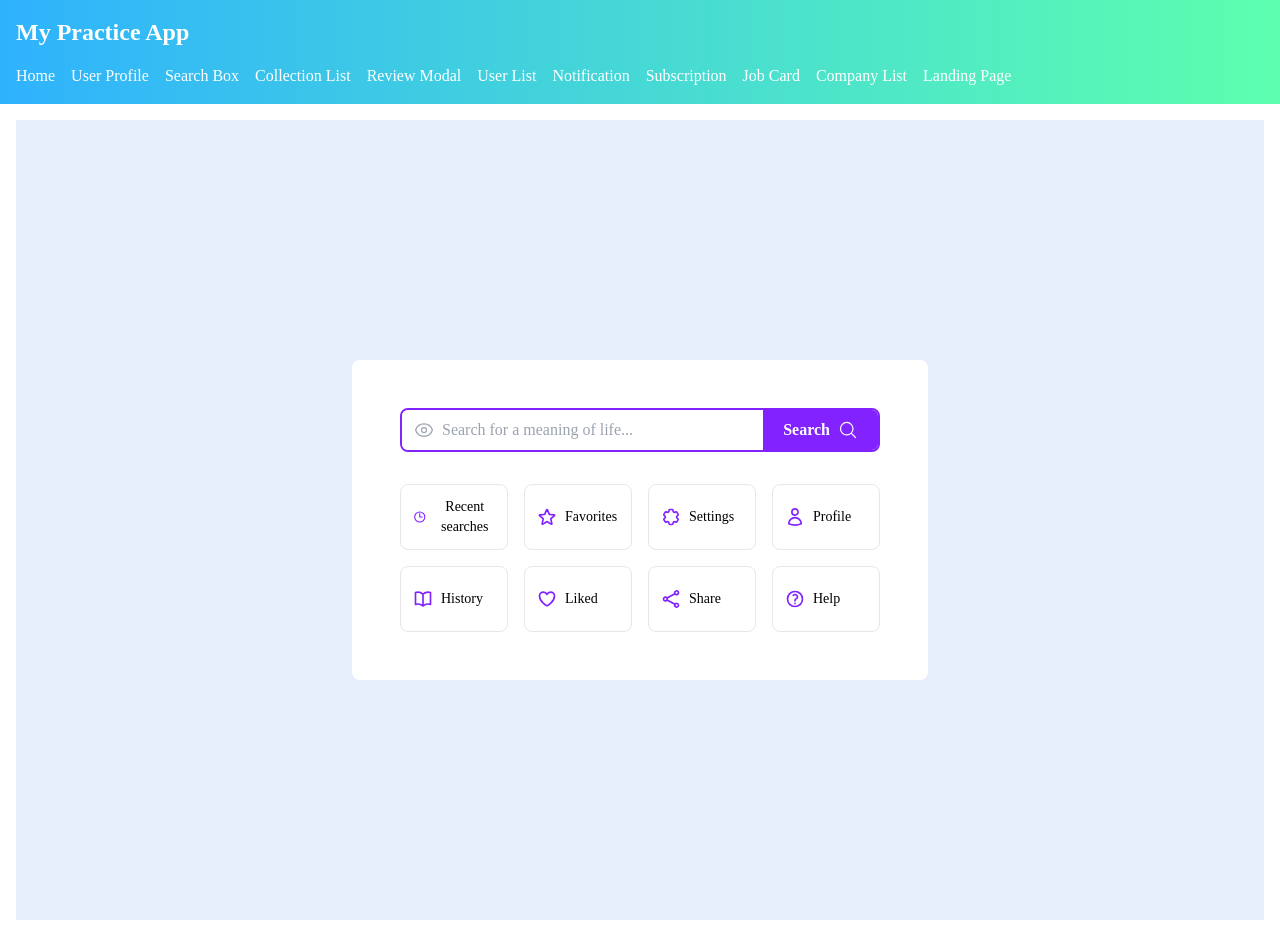
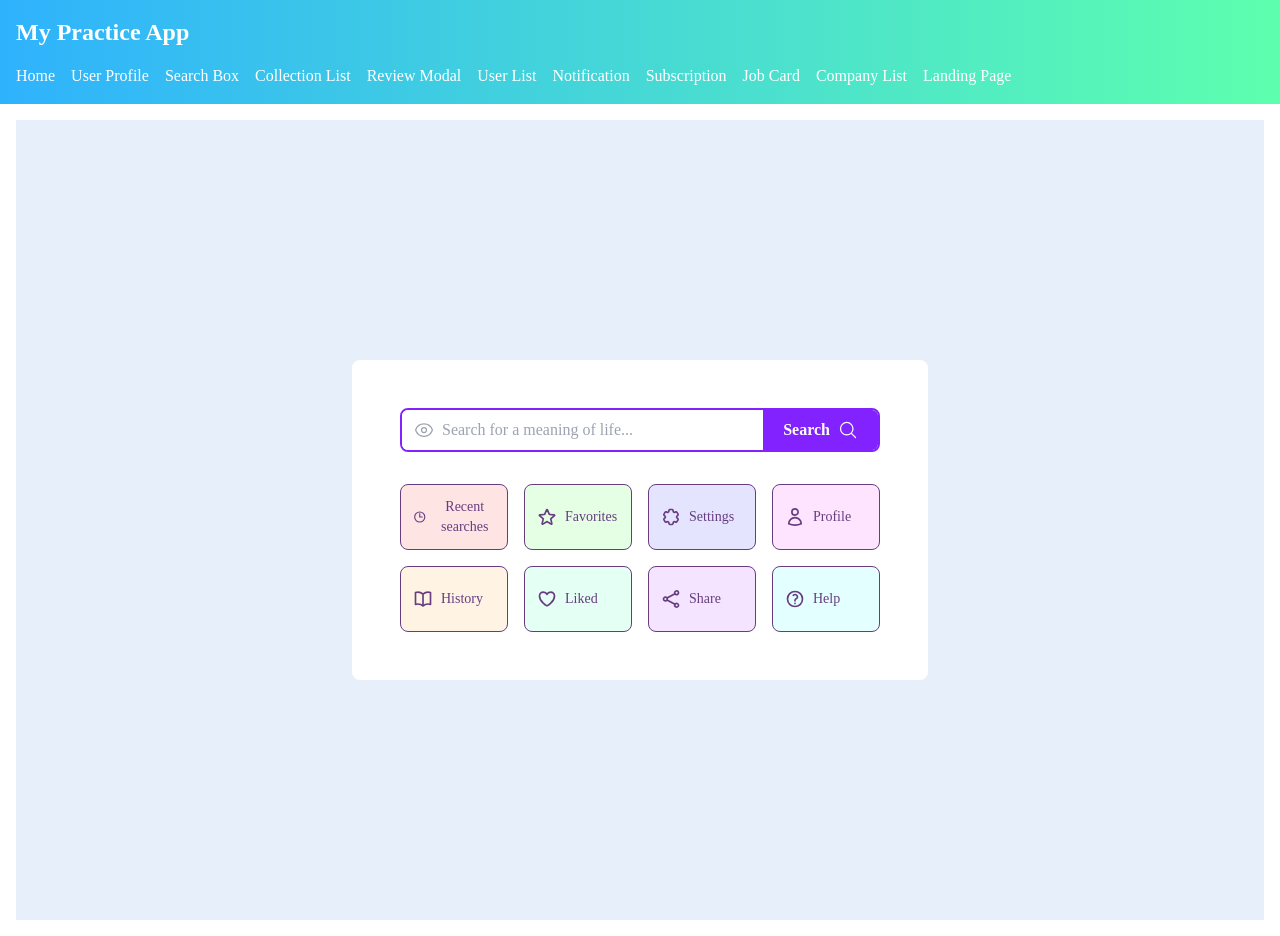
Before and after one commit to AnVuTrong/learn-tailwind, a React (Create React App) app: page /two-search-box in a window 1280 px wide. Built offline with nearby package versions, Linux system fonts and the light colour scheme.

Commit message:
finish search box

```diff
--- a/src/components/search-box.components/search-box-button.component.tsx
+++ b/src/components/search-box.components/search-box-button.component.tsx
@@ -4,15 +4,18 @@ import { ButtonProps } from '../../types/types';
 export const SearchBoxButton: React.FC<ButtonProps> = ({ button, onClick }) => {
   return (
     <button
-      className='flex items-center gap-2 p-3 rounded-lg border border-gray-200 hover:bg-gray-50 transition-colors'
+      className='flex items-center gap-2 p-3 rounded-lg border border-[#673d80] hover:opacity-80 transition-colors'
       onClick={onClick}
+      style={{
+        backgroundColor: button.bgColor,
+      }}
     >
       <svg
         xmlns='http://www.w3.org/2000/svg'
-        className='size-5 text-[#8222ff]'
+        className='size-5'
         viewBox='0 0 24 24'
         fill='none'
-        stroke='currentColor'
+        stroke='#673d80'
         strokeWidth='2'
       >
         <path
@@ -21,7 +24,7 @@ export const SearchBoxButton: React.FC<ButtonProps> = ({ button, onClick }) => {
           d={button.icon}
         />
       </svg>
-      <span className='text-sm'>{button.label}</span>
+      <span className='text-sm text-[#673d80]'>{button.label}</span>
     </button>
   );
 };
--- a/src/constants/search-box-buttons.constants.ts
+++ b/src/constants/search-box-buttons.constants.ts
@@ -4,41 +4,49 @@ export const SEARCH_BOX_BUTTONS: SearchBoxButton[] = [
   {
     id: 'recent',
     label: 'Recent searches',
-    icon: 'M12 6v6h4.5m4.5 0a9 9 0 11-18 0 9 9 0 0118 0z'
+    icon: 'M12 6v6h4.5m4.5 0a9 9 0 11-18 0 9 9 0 0118 0z',
+    bgColor: '#FFE4E4'
   },
   {
     id: 'favorites',
     label: 'Favorites',
-    icon: 'M11.48 3.499a.562.562 0 011.04 0l2.125 5.111a.563.563 0 00.475.345l5.518.442c.499.04.701.663.321.988l-4.204 3.602a.563.563 0 00-.182.557l1.285 5.385a.562.562 0 01-.84.61l-4.725-2.885a.563.563 0 00-.586 0L6.982 20.54a.562.562 0 01-.84-.61l1.285-5.386a.562.562 0 00-.182-.557l-4.204-3.602a.563.563 0 01.321-.988l5.518-.442a.563.563 0 00.475-.345L11.48 3.5z'
+    icon: 'M11.48 3.499a.562.562 0 011.04 0l2.125 5.111a.563.563 0 00.475.345l5.518.442c.499.04.701.663.321.988l-4.204 3.602a.563.563 0 00-.182.557l1.285 5.385a.562.562 0 01-.84.61l-4.725-2.885a.563.563 0 00-.586 0L6.982 20.54a.562.562 0 01-.84-.61l1.285-5.386a.562.562 0 00-.182-.557l-4.204-3.602a.563.563 0 01.321-.988l5.518-.442a.563.563 0 00.475-.345L11.48 3.5z',
+    bgColor: '#E4FFE4'
   },
   {
     id: 'settings',
     label: 'Settings',
-    icon: 'M9.594 3.94c.09-.542.56-.94 1.11-.94h2.593c.55 0 1.02.398 1.11.94l.213 1.281c.063.374.313.686.645.87.074.04.147.083.22.127.324.196.72.257 1.075.124l1.217-.456a1.125 1.125 0 011.37.49l1.296 2.247a1.125 1.125 0 01-.26 1.431l-1.003.827c-.293.24-.438.613-.431.992a6.759 6.759 0 010 .255c-.007.378.138.75.43.99l1.005.828c.424.35.534.954.26 1.43l-1.298 2.247a1.125 1.125 0 01-1.369.491l-1.217-.456c-.355-.133-.75-.072-1.076.124a6.57 6.57 0 01-.22.128c-.331.183-.581.495-.644.869l-.213 1.28c-.09.543-.56.941-1.11.941h-2.594c-.55 0-1.02-.398-1.11-.94l-.213-1.281c-.062-.374-.312-.686-.644-.87a6.52 6.52 0 01-.22-.127c-.325-.196-.72-.257-1.076-.124l-1.217.456a1.125 1.125 0 01-1.369-.49l-1.297-2.247a1.125 1.125 0 01.26-1.431l1.004-.827c.292-.24.437-.613.43-.992a6.932 6.932 0 010-.255c.007-.378-.138-.75-.43-.99l-1.004-.828a1.125 1.125 0 01-.26-1.43l1.297-2.247a1.125 1.125 0 011.37-.491l1.216.456c.356.133.751.072 1.076-.124.072-.044.146-.087.22-.128.332-.183.582-.495.644-.869l.214-1.281z'
+    icon: 'M9.594 3.94c.09-.542.56-.94 1.11-.94h2.593c.55 0 1.02.398 1.11.94l.213 1.281c.063.374.313.686.645.87.074.04.147.083.22.127.324.196.72.257 1.075.124l1.217-.456a1.125 1.125 0 011.37.49l1.296 2.247a1.125 1.125 0 01-.26 1.431l-1.003.827c-.293.24-.438.613-.431.992a6.759 6.759 0 010 .255c-.007.378.138.75.43.99l1.005.828c.424.35.534.954.26 1.43l-1.298 2.247a1.125 1.125 0 01-1.369.491l-1.217-.456c-.355-.133-.75-.072-1.076.124a6.57 6.57 0 01-.22.128c-.331.183-.581.495-.644.869l-.213 1.28c-.09.543-.56.941-1.11.941h-2.594c-.55 0-1.02-.398-1.11-.94l-.213-1.281c-.062-.374-.312-.686-.644-.87a6.52 6.52 0 01-.22-.127c-.325-.196-.72-.257-1.076-.124l-1.217.456a1.125 1.125 0 01-1.369-.49l-1.297-2.247a1.125 1.125 0 01.26-1.431l1.004-.827c.292-.24.437-.613.43-.992a6.932 6.932 0 010-.255c.007-.378-.138-.75-.43-.99l-1.004-.828a1.125 1.125 0 01-.26-1.43l1.297-2.247a1.125 1.125 0 011.37-.491l1.216.456c.356.133.751.072 1.076-.124.072-.044.146-.087.22-.128.332-.183.582-.495.644-.869l.214-1.281z',
+    bgColor: '#E4E4FF'
   },
   {
     id: 'profile',
     label: 'Profile',
-    icon: 'M15.75 6a3.75 3.75 0 11-7.5 0 3.75 3.75 0 017.5 0zM4.501 20.118a7.5 7.5 0 0114.998 0A17.933 17.933 0 0112 21.75c-2.676 0-5.216-.584-7.499-1.632z'
+    icon: 'M15.75 6a3.75 3.75 0 11-7.5 0 3.75 3.75 0 017.5 0zM4.501 20.118a7.5 7.5 0 0114.998 0A17.933 17.933 0 0112 21.75c-2.676 0-5.216-.584-7.499-1.632z',
+    bgColor: '#FFE4FF'
   },
   {
     id: 'history',
     label: 'History',
-    icon: 'M12 6.042A8.967 8.967 0 006 3.75c-1.052 0-2.062.18-3 .512v14.25A8.987 8.987 0 016 18c2.305 0 4.408.867 6 2.292m0-14.25a8.966 8.966 0 016-2.292c1.052 0 2.062.18 3 .512v14.25A8.987 8.987 0 0018 18a8.967 8.967 0 00-6 2.292m0-14.25v14.25'
+    icon: 'M12 6.042A8.967 8.967 0 006 3.75c-1.052 0-2.062.18-3 .512v14.25A8.987 8.987 0 016 18c2.305 0 4.408.867 6 2.292m0-14.25a8.966 8.966 0 016-2.292c1.052 0 2.062.18 3 .512v14.25A8.987 8.987 0 0018 18a8.967 8.967 0 00-6 2.292m0-14.25v14.25',
+    bgColor: '#FFF4E4'
   },
   {
     id: 'liked',
     label: 'Liked',
-    icon: 'M21 8.25c0-2.485-2.099-4.5-4.688-4.5-1.935 0-3.597 1.126-4.312 2.733-.715-1.607-2.377-2.733-4.313-2.733C5.1 3.75 3 5.765 3 8.25c0 7.22 9 12 9 12s9-4.78 9-12z'
+    icon: 'M21 8.25c0-2.485-2.099-4.5-4.688-4.5-1.935 0-3.597 1.126-4.312 2.733-.715-1.607-2.377-2.733-4.313-2.733C5.1 3.75 3 5.765 3 8.25c0 7.22 9 12 9 12s9-4.78 9-12z',
+    bgColor: '#E4FFF4'
   },
   {
     id: 'share',
     label: 'Share',
-    icon: 'M7.217 10.907a2.25 2.25 0 100 2.186m0-2.186c.18.324.283.696.283 1.093s-.103.77-.283 1.093m0-2.186l9.566-5.314m-9.566 7.5l9.566 5.314m0 0a2.25 2.25 0 103.935 2.186 2.25 2.25 0 00-3.935-2.186zm0-12.814a2.25 2.25 0 103.933-2.185 2.25 2.25 0 00-3.933 2.185z'
+    icon: 'M7.217 10.907a2.25 2.25 0 100 2.186m0-2.186c.18.324.283.696.283 1.093s-.103.77-.283 1.093m0-2.186l9.566-5.314m-9.566 7.5l9.566 5.314m0 0a2.25 2.25 0 103.935 2.186 2.25 2.25 0 00-3.935-2.186zm0-12.814a2.25 2.25 0 103.933-2.185 2.25 2.25 0 00-3.933 2.185z',
+    bgColor: '#F4E4FF'
   },
   {
     id: 'help',
     label: 'Help',
-    icon: 'M9.879 7.519c1.171-1.025 3.071-1.025 4.242 0 1.172 1.025 1.172 2.687 0 3.712-.203.179-.43.326-.67.442-.745.361-1.45.999-1.45 1.827v.75M21 12a9 9 0 11-18 0 9 9 0 0118 0zm-9 5.25h.008v.008H12v-.008z'
+    icon: 'M9.879 7.519c1.171-1.025 3.071-1.025 4.242 0 1.172 1.025 1.172 2.687 0 3.712-.203.179-.43.326-.67.442-.745.361-1.45.999-1.45 1.827v.75M21 12a9 9 0 11-18 0 9 9 0 0118 0zm-9 5.25h.008v.008H12v-.008z',
+    bgColor: '#E4FFFF'
   }
 ];
--- a/src/types/types.ts
+++ b/src/types/types.ts
@@ -2,6 +2,7 @@ export interface SearchBoxButton {
   id: string;
   label: string;
   icon: string;
+  bgColor: string;
 }
 
 export interface ButtonProps {
```
